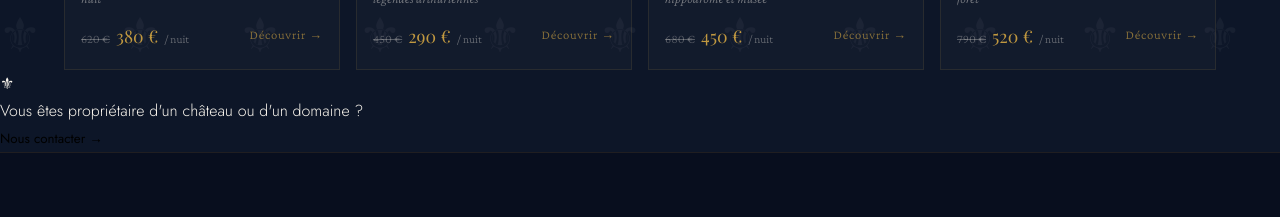
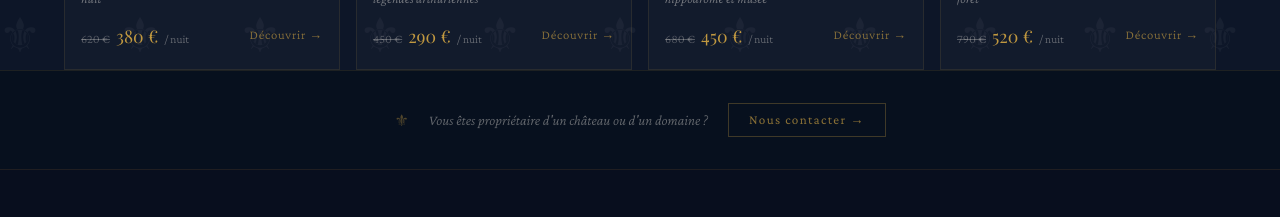
Before and after one commit to matthieudecalbiac-tech/derni-res-cl-s-du-ch-teau, a React (Vite) app: page / in a window 1280 px wide. Shown: the part 1792-2009 px from the top of the page. Built offline with nearby package versions, Linux system fonts and the light colour scheme; a web font is replaced by a local one.

Commit message:
update src/styles/vitrines.css

```diff
--- a/src/styles/vitrines.css
+++ b/src/styles/vitrines.css
@@ -247,3 +247,43 @@
   padding: 6px 18px; cursor: pointer; transition: all 0.2s;
 }
 .page-header-fermer:hover { border-color: #C09840; color: #F5F0E8; }
+
+/* ── Bloc propriétaires discret ── */
+.prop-discret {
+  background: #07101E;
+  border-top: 1px solid rgba(192,152,64,0.12);
+  padding: 32px 24px;
+}
+.prop-discret-inner {
+  max-width: 700px;
+  margin: 0 auto;
+  display: flex;
+  align-items: center;
+  justify-content: center;
+  gap: 20px;
+  flex-wrap: wrap;
+}
+.prop-discret-ico { color: rgba(192,152,64,0.4); font-size: 1rem; }
+.prop-discret-texte {
+  font-family: 'Crimson Pro', serif;
+  font-size: 0.9rem;
+  font-style: italic;
+  color: rgba(245,240,232,0.4);
+  margin: 0;
+}
+.prop-discret-btn {
+  background: transparent;
+  border: 1px solid rgba(192,152,64,0.3);
+  color: rgba(192,152,64,0.7);
+  font-family: 'Crimson Pro', serif;
+  font-size: 0.82rem;
+  letter-spacing: 0.1em;
+  padding: 8px 20px;
+  cursor: pointer;
+  white-space: nowrap;
+  transition: all 0.2s;
+}
+.prop-discret-btn:hover {
+  border-color: #C09840;
+  color: #C09840;
+}
```
